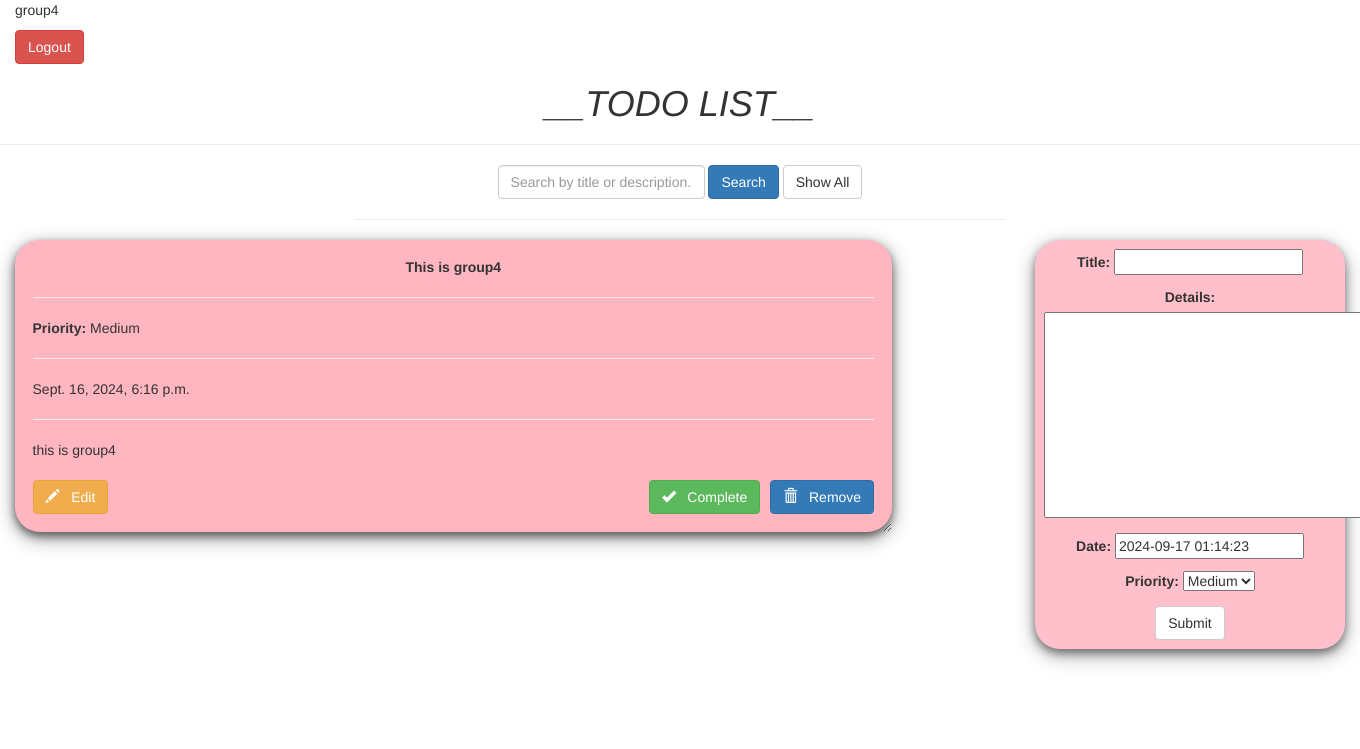
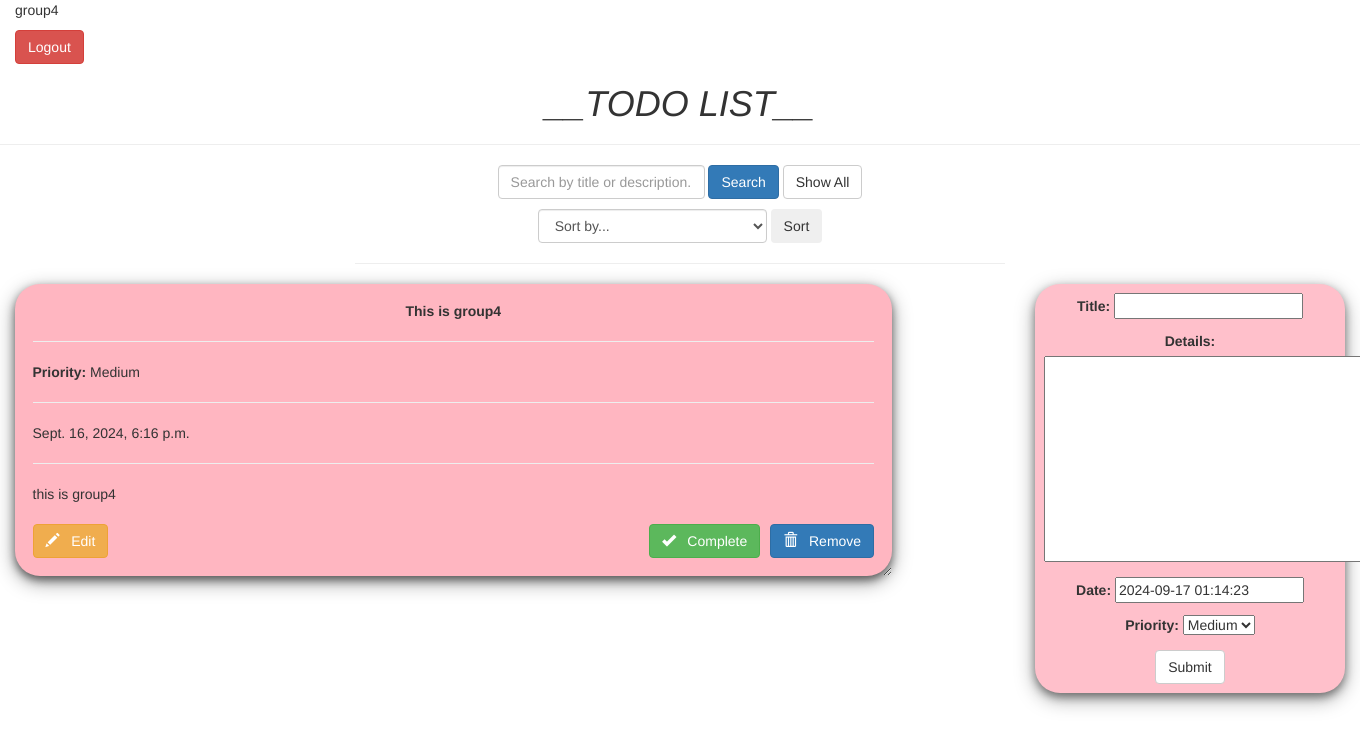
Before and after one commit to DePaul-CSC-394-401/mini-project-team-4, a Django app: page / in a window 1360 px wide; the page is wider, and only the part inside the window is pictured. Shown: the top 749 px of that part. Run offline with Django 5.2, Linux system fonts and the light colour scheme; a user stored in the database is signed in; data comes from the database, SQL or seed files in the repository; some libraries are stand-ins or nearby versions.

Commit message:
sort by highest to lowest priority and nearest to farthest due date

```diff
--- a/todo/templates/todo/index.html
+++ b/todo/templates/todo/index.html
@@ -36,14 +36,18 @@
 
     /* New CSS for completed items */
     .completed {
-    background-color: lightgreen; /* Visually mark as completed */
+      background-color: lightgreen;
+      /* Visually mark as completed */
       text-decoration: line-through;
     }
   </style>
+
+  <!-- Add Bootstrap JS and jQuery for the modal -->
+  <script src="https://ajax.googleapis.com/ajax/libs/jquery/3.5.1/jquery.min.js"></script>
+  <script src="https://maxcdn.bootstrapcdn.com/bootstrap/3.3.7/js/bootstrap.min.js"></script>
 </head>
 
 <body class="container-fluid">
-
   <!-- Login Logout check placed inside body -->
   {% if request.user.is_authenticated %}
   <p>{{request.user}}</p>
@@ -68,7 +72,7 @@
     <hr />
   </center>
 
- <!-- Search Bar and Show All Button -->
+  <!-- Search Bar -->
   <div class="row">
     <div class="col-md-6 col-md-offset-3">
       <form method="GET" action="{% url 'todo' %}" class="form-inline text-center">
@@ -76,9 +80,24 @@
           <input type="text" name="q" class="form-control" placeholder="Search by title or description..." value="{{ request.GET.q }}">
           <button type="submit" class="btn btn-primary">Search</button>
         </div>
-
         <!-- "Show All" Button to clear the search -->
         <a href="{% url 'todo' %}" class="btn btn-default">Show All</a>
+      </form>
+    </div>
+  </div>
+
+  <!-- Sort Dropdown -->
+  <div class="row">
+    <div class="col-md-6 col-md-offset-3">
+      <form method="GET" action="{% url 'todo' %}" class="form-inline text-center" style="margin-top: 10px;">
+        <div class="form-group">
+          <select name="sort_by" class="form-control">
+            <option value="">Sort by...</option>
+            <option value="priority" {% if request.GET.sort_by == 'priority' %}selected{% endif %}>Highest to Lowest Priority</option>
+            <option value="date" {% if request.GET.sort_by == 'date' %}selected{% endif %}>Nearest to Farthest Due Date</option>
+          </select>
+          <button type="submit" class="btn btn-secondary">Sort</button>
+        </div>
       </form>
       <hr>
     </div>
@@ -92,11 +111,11 @@
       <!-- Updated card div with conditional 'completed' class -->
       <div class="card {% if i.completed %}completed{% endif %}">
         <center><b>{{ i.title }}</b></center>
-            <hr/>
+        <hr />
         <strong>Priority:</strong> {{ i.priority }}
-            <hr/>
+        <hr />
         {{ i.date }}
-            <hr/>
+        <hr />
         {{ i.details }}
         <br />
         <br />
@@ -109,9 +128,35 @@
         </form>
 
         <!-- Remove Button -->
-            <a href="{% url 'del' item_id=i.id %}" class="btn btn-primary" style="float: right;">
+        <button class="btn btn-primary" style="float: right;" data-toggle="modal" data-target="#deleteModal{{ i.id }}">
           <span class="glyphicon glyphicon-trash"></span> &nbsp; Remove
-            </a>
+        </button>
+
+        <!-- Delete Confirmation Modal -->
+        <div class="modal fade" id="deleteModal{{ i.id }}" tabindex="-1" role="dialog" aria-labelledby="deleteModalLabel"
+          aria-hidden="true">
+          <div class="modal-dialog" role="document">
+            <div class="modal-content">
+              <div class="modal-header">
+                <h5 class="modal-title" id="deleteModalLabel">Confirm Delete</h5>
+                <button type="button" class="close" data-dismiss="modal" aria-label="Close">
+                  <span aria-hidden="true">&times;</span>
+                </button>
+              </div>
+              <div class="modal-body">
+                Are you sure you want to delete this item?
+              </div>
+              <div class="modal-footer">
+                <button type="button" class="btn btn-secondary" data-dismiss="modal">Cancel</button>
+                <!-- Use a form with POST method for delete action -->
+                <form action="{% url 'del' item_id=i.id %}" method="POST" style="display: inline;">
+                  {% csrf_token %}
+                  <button type="submit" class="btn btn-danger">Delete</button>
+                </form>
+              </div>
+            </div>
+          </div>
+        </div>
 
         <!-- Mark as Complete Button or Completed Message -->
         {% if not i.completed %}
@@ -148,4 +193,5 @@
     </div>
   </div>
 </body>
+
 </html>
--- a/todo/views.py
+++ b/todo/views.py
@@ -5,15 +5,10 @@ from django.contrib import messages
 from django.urls import reverse_lazy
 from .forms import TodoForm
 from django.db.models import Q
-from django.views.generic.edit import FormView
 from .models import Todo
-
 from django.contrib.auth.views import LoginView
 from django.contrib.auth.forms import UserCreationForm
-from django.contrib.auth.mixins import LoginRequiredMixin
 from django.contrib.auth import login
-
-from .models import Todo
 
 class CustomLoginView(LoginView):
     template_name = 'todo/login.html'
@@ -35,26 +30,41 @@ class RegisterPage(FormView):
             login(self.request, user)
         return super(RegisterPage, self).form_valid(form)
 
-    def get(self,*args, **kwargs):
+    def get(self, *args, **kwargs):
         if self.request.user.is_authenticated:
             return redirect('todo')
         return super(RegisterPage, self).get(*args, **kwargs)
 
-
-
 @login_required
 def index(request):
+    # Get the search query and sort option from the request
+    query = request.GET.get('q', None)
+    sort_by = request.GET.get('sort_by', None)
+
     # Filter todos by the logged-in user
-    item_list = Todo.objects.filter(user=request.user).order_by("-date")
+    item_list = Todo.objects.filter(user=request.user)
+
+    if query:
+        # Filter items by title or description (details) if a search query exists
+        item_list = item_list.filter(Q(title__icontains=query) | Q(details__icontains=query))
+
+    # Apply sorting based on the selected option
+    if sort_by == 'priority':
+        # Sort by priority: highest ('High') to lowest ('Low')
+        priority_order = {'High': 1, 'Medium': 2, 'Low': 3}
+        item_list = sorted(item_list, key=lambda x: priority_order[x.priority])
+    elif sort_by == 'date':
+        # Sort by date: nearest to farthest due date
+        item_list = item_list.order_by('date')
+    else:
+        # Default sorting by creation date descending
+        item_list = item_list.order_by('-date')
 
     if request.method == "POST":
         form = TodoForm(request.POST)
         if form.is_valid():
-            # Don't save directly yet, but create an instance without committing to DB
             todo_item = form.save(commit=False)
-            # Assign the currently logged-in user to the todo item
             todo_item.user = request.user
-            # Now save the todo item to the database
             todo_item.save()
             return redirect('todo')
     else:
@@ -68,8 +78,6 @@ def index(request):
     return render(request, 'todo/index.html', page)
 
 
-
-### function to remove item, it receive todo item_id as primary key from url ##
 @login_required
 def remove(request, item_id):
     item = get_object_or_404(Todo, id=item_id, user=request.user)
@@ -107,33 +115,3 @@ def mark_complete(request, item_id):
     item.completed = True
     item.save()
     return redirect('todo')
-
-
-@login_required
-def index(request):
-    # Get the search query from the request
-    query = request.GET.get('q', None)
-
-    # Filter todos by the logged-in user and search query if present
-    item_list = Todo.objects.filter(user=request.user).order_by("-date")
-
-    if query:
-        # If a search query exists, filter the items by title or description (details)
-        item_list = item_list.filter(Q(title__icontains=query) | Q(details__icontains=query))
-
-    if request.method == "POST":
-        form = TodoForm(request.POST)
-        if form.is_valid():
-            todo_item = form.save(commit=False)
-            todo_item.user = request.user
-            todo_item.save()
-            return redirect('todo')
-    else:
-        form = TodoForm()
-
-    page = {
-        "forms": form,
-        "list": item_list,
-        "title": "TODO LIST",
-    }
-    return render(request, 'todo/index.html', page)
```
Lines whose indentation alone changed are shown as unchanged.
